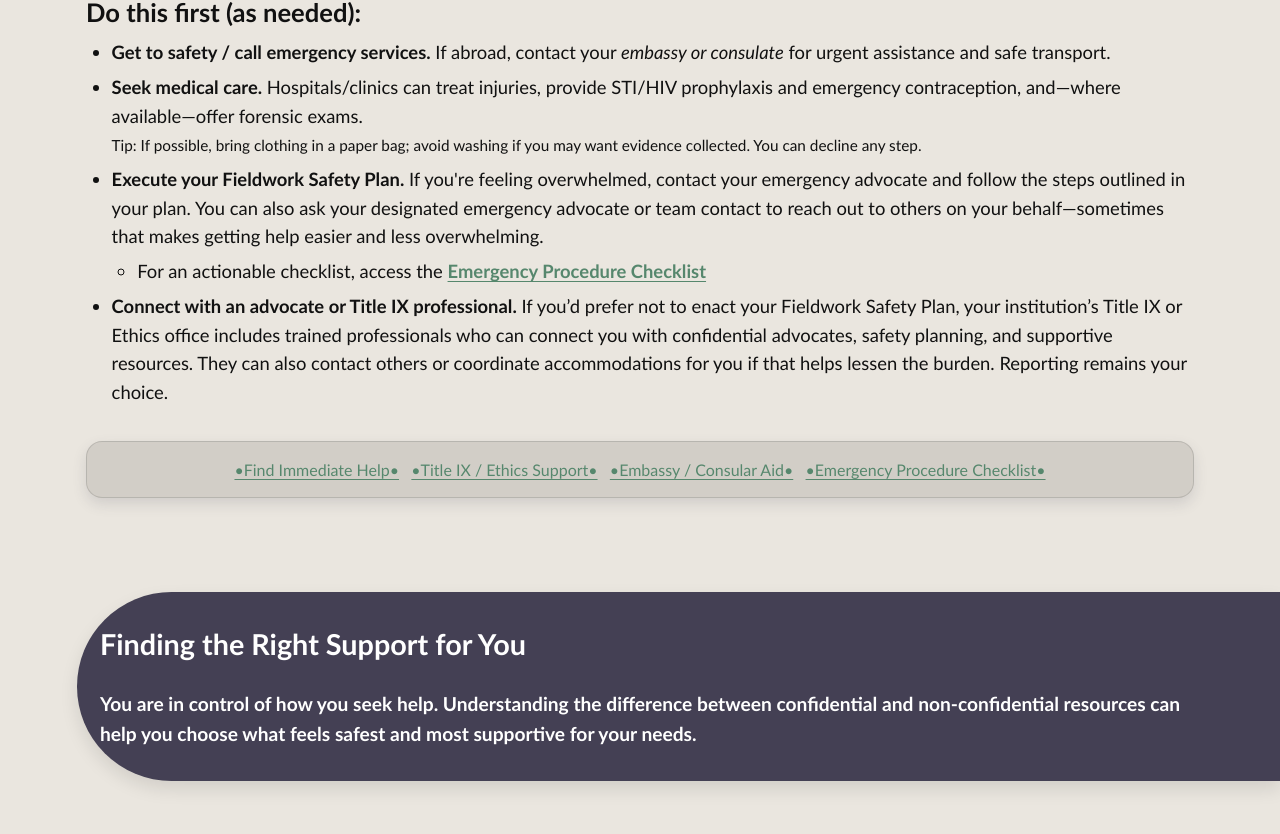
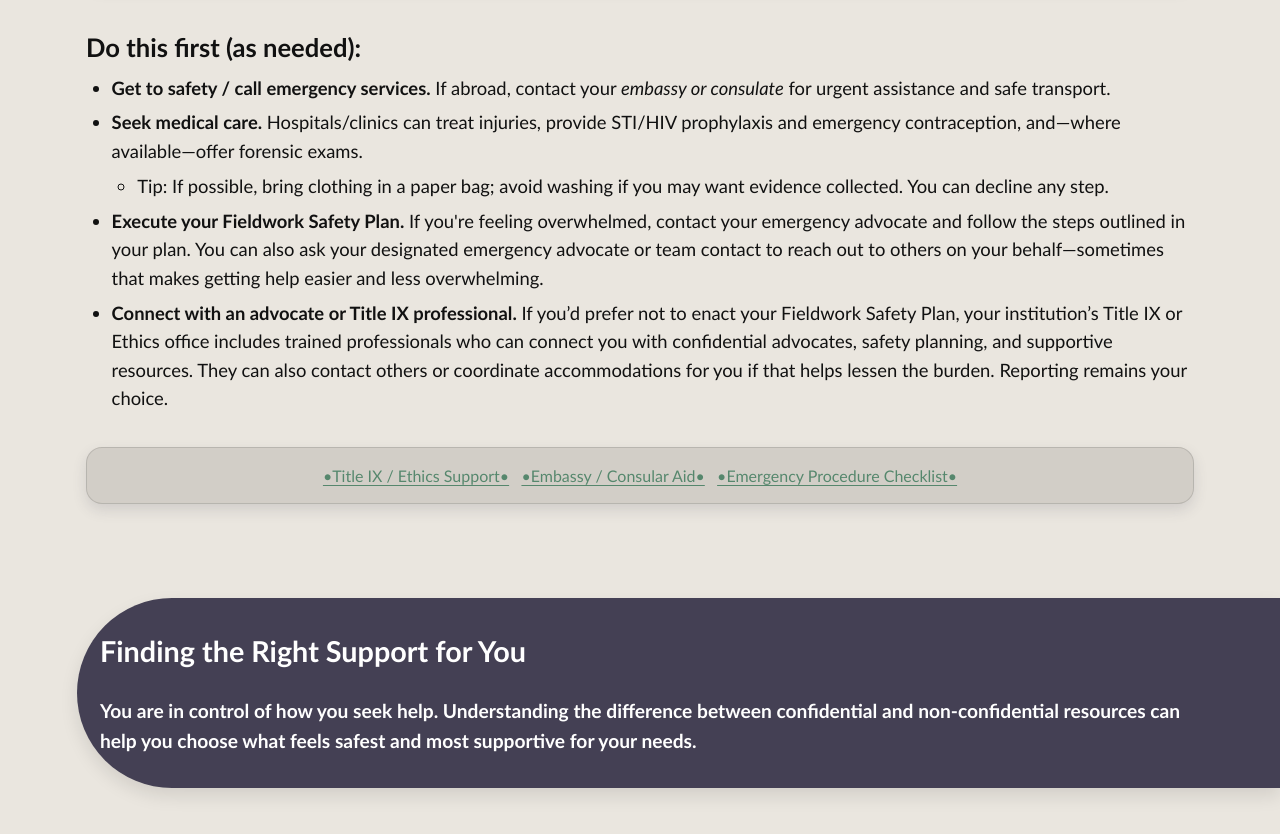
Before and after one commit to AnthroSafetyWarrior/GoldenTrowelProject, a Jekyll site: the page built from _pages/support.html, in a window 1280 px wide and 900 px high, scrolled down 1898 px. Shown: the top 834 px of the window. Built offline with Jekyll 4.4.1, drawn with Linux system fonts in a browser that asks for light colours.

Commit message:
updating name

```diff
--- a/_pages/support.html
+++ b/_pages/support.html
@@ -50,7 +50,7 @@
 
 <section class="section">
 <article class="card card--glass">
-      <p><strong>Your choices, your pace</strong></p>
+      <h3><strong>Your choices, your pace</strong></h3>
       <p>
         You can seek medical care and support without filing a report.
         Document what you can (dates, times, locations, messages) only if it feels safe.
@@ -67,19 +67,15 @@
       <ul>
         <li><strong>Get to safety / call emergency services.</strong> If abroad, contact your <em>embassy or consulate</em> for urgent assistance and safe transport.</li>
         <li><strong>Seek medical care.</strong> Hospitals/clinics can treat injuries, provide STI/HIV prophylaxis and emergency contraception, and—where available—offer forensic exams.
-          <br><small>Tip: If possible, bring clothing in a paper bag; avoid washing if you may want evidence collected. You can decline any step.</small>
-        </li>
+<ul>
+<li>Tip: If possible, bring clothing in a paper bag; avoid washing if you may want evidence collected. You can decline any step.</li></ul>
 <li><strong>Execute your Fieldwork Safety Plan.</strong> If you're feeling overwhelmed, contact your emergency advocate and follow the steps outlined in your plan. You can also ask your designated emergency advocate or team contact to reach out to others on your behalf—sometimes that makes getting help easier and less overwhelming.</li>
-<ul>
-<li>For an actionable checklist, access the <strong><a href="https://docs.google.com/spreadsheets/d/1bF3FxtmMhAtRn2lyBDhansQ7YlDt4Gsm58aSHon6y0o/edit?usp=sharing" target="_blank" rel="noopener">Emergency Procedure Checklist</a></strong></li>
-</ul>
-  <li><strong>Connect with an advocate or Title IX professional.</strong> If you’d prefer not to enact your Fieldwork Safety Plan, your institution’s Title IX or Ethics office includes trained professionals who can connect you with confidential advocates, safety planning, and supportive resources. They can also contact others or coordinate accommodations for you if that helps lessen the burden. Reporting remains your choice.</li>
+<li><strong>Connect with an advocate or Title IX professional.</strong> If you’d prefer not to enact your Fieldwork Safety Plan, your institution’s Title IX or Ethics office includes trained professionals who can connect you with confidential advocates, safety planning, and supportive resources. They can also contact others or coordinate accommodations for you if that helps lessen the burden. Reporting remains your choice.</li>
 </ul>
     </div>
 
 <article class="card card--glass" style="text-align:center">
       <!-- Quick links (update hrefs to your routes) -->
-  <a class="btn" href="/support.html#immediate-help">•Find Immediate Help•</a>&nbsp;&nbsp;
 <a class="btn" href="/titleIXsupport.html">•Title IX / Ethics Support•</a>&nbsp;&nbsp;
 <a class="btn" href="/embassy.html">•Embassy / Consular Aid•</a>&nbsp;&nbsp;
 <a class="btn" <a href="https://docs.google.com/spreadsheets/d/1bF3FxtmMhAtRn2lyBDhansQ7YlDt4Gsm58aSHon6y0o/edit?usp=sharing" target="_blank" rel="noopener">•Emergency Procedure Checklist•</a></strong>
@@ -154,6 +150,7 @@
 </section>
 
 <section class="section">
+<div class="text">
     <h3>Before You Share Details, Ask:</h3>
     <ul>
       <li><strong>Confidentiality & reporting:</strong> “Are you a confidential resource? Under what circumstances would you share my information (e.g., minors, imminent harm, required by law)?”</li>
@@ -169,6 +166,7 @@
       <li>Clear recent tabs/history afterward, and disable message previews on your lock screen.</li>
       <li>If calling from abroad, U.S. toll-free numbers (e.g., 800/888) may not connect—try the organization’s online chat or local resources, or call via an embassy/consulate.</li>
     </ul>
+</div>
 </section>
 
 
```
